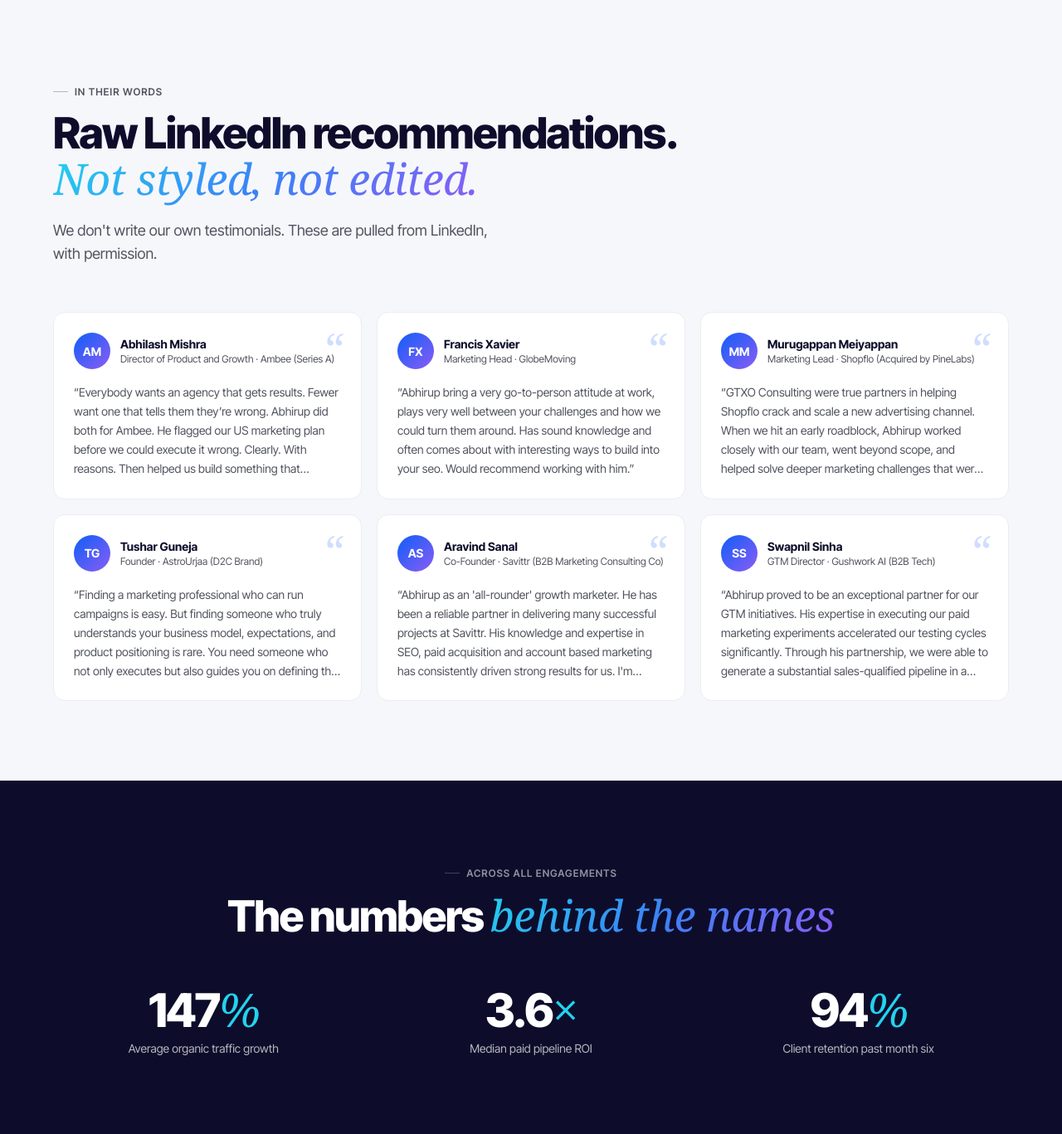
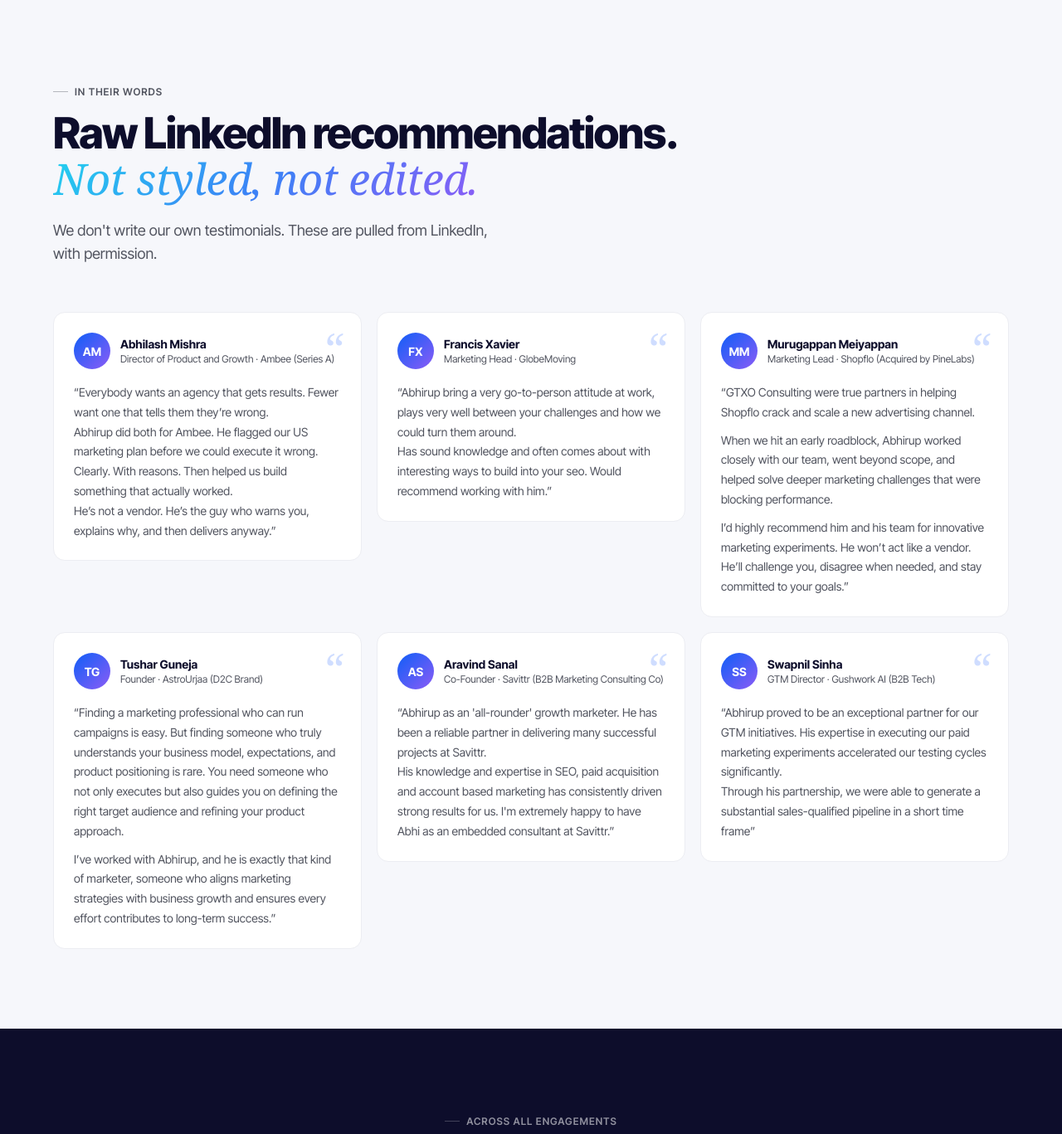
Before and after one commit to abhirup-gtxo/GTXO-Consulting, a Flask app: page /clients.html in a window 1280 px wide. Shown: the part 1260-2627 px from the top of the page at 83% size. Run offline with Flask 3, Linux system fonts and the light colour scheme; the visitor is signed in with stand-in values (Sample User, id 1); some web fonts are replaced.

Commit message:
Show full testimonial text with proper paragraph/line-break rendering
Co-Authored-By: Claude Sonnet 4.6 <noreply@anthropic.com>

```diff
--- a/admin/app.py
+++ b/admin/app.py
@@ -559,12 +559,25 @@ def _t_card_html(item):
     name   = escape(item.get('name', ''))
     desg   = escape(item.get('designation', ''))
     co     = escape(item.get('company', ''))
-    # Collapse newlines/extra whitespace into a single clean string
-    raw    = item.get('testimonial', '').replace('\r\n', ' ').replace('\n', ' ')
-    raw    = re.sub(r'\s{2,}', ' ', raw).strip()
-    quote  = escape(raw)
     tid    = item.get('id', '')
     initls = _initials(item.get('name', ''))
+
+    # Split on blank lines → paragraphs; preserve single line breaks within a paragraph
+    raw = item.get('testimonial', '').replace('\r\n', '\n').strip()
+    blocks = re.split(r'\n{2,}', raw)
+    paras = []
+    for block in blocks:
+        block = block.strip()
+        if not block:
+            continue
+        lines = [escape(l.strip()) for l in block.split('\n') if l.strip()]
+        paras.append('<br>'.join(lines))
+    # Wrap first paragraph with opening curly quote
+    if paras:
+        paras[0] = '&#x201C;' + paras[0]
+        paras[-1] = paras[-1] + '&#x201D;'
+    quote_html = ''.join(f'<p>{p}</p>' for p in paras)
+
     return (
         f'\n    <div class="t-card" data-tid="{tid}">'
         f'\n      <div class="t-head">'
@@ -574,7 +587,7 @@ def _t_card_html(item):
         f'\n          <div class="t-role">{desg} · {co}</div>'
         f'\n        </div>'
         f'\n      </div>'
-        f'\n      <p class="t-quote">&#x201C;{quote}&#x201D;</p>'
+        f'\n      <div class="t-quote">{quote_html}</div>'
         f'\n    </div>'
     )
 
--- a/assets/site.css
+++ b/assets/site.css
@@ -337,7 +337,7 @@ h1, h2, h3, h4, p { margin: 0; }
 /* =====================================================================
    TESTIMONIALS
    ===================================================================== */
-.tgrid { display: grid; grid-template-columns: repeat(3, 1fr); gap: 18px; align-items: stretch; }
+.tgrid { display: grid; grid-template-columns: repeat(3, 1fr); gap: 18px; align-items: start; }
 .t-card {
   background: #fff; border: 1px solid var(--border); border-radius: 14px;
   padding: 24px; display: flex; flex-direction: column; gap: 16px;
@@ -360,13 +360,11 @@ h1, h2, h3, h4, p { margin: 0; }
 .t-name { font-family: var(--font-display); font-weight: 700; font-size: 14px; color: var(--fg); }
 .t-role { font-size: 12px; color: var(--fg-secondary); margin-top: 2px; }
 .t-quote {
-  font-size: 14px; line-height: 1.65; color: var(--fg-secondary);
-  margin: 0; flex: 1;
-  display: -webkit-box;
-  -webkit-line-clamp: 5;
-  -webkit-box-orient: vertical;
-  overflow: hidden;
+  font-size: 14px; line-height: 1.7; color: var(--fg-secondary);
+  margin: 0;
 }
+.t-quote p { margin: 0 0 10px; }
+.t-quote p:last-child { margin-bottom: 0; }
 .t-quote b { font-weight: 600; color: var(--fg); }
 .t-source {
   display: flex; align-items: center; gap: 6px;
--- a/clients.html
+++ b/clients.html
@@ -52,7 +52,7 @@
 <div class="t-role">Director of Product and Growth · Ambee (Series A)</div>
 </div>
 </div>
-<p class="t-quote">“Everybody wants an agency that gets results. Fewer want one that tells them they’re wrong. Abhirup did both for Ambee. He flagged our US marketing plan before we could execute it wrong. Clearly. With reasons. Then helped us build something that actually worked. He’s not a vendor. He’s the guy who warns you, explains why, and then delivers anyway.”</p>
+<div class="t-quote"><p>“Everybody wants an agency that gets results. Fewer want one that tells them they’re wrong.<br/>Abhirup did both for Ambee. He flagged our US marketing plan before we could execute it wrong. Clearly. With reasons. Then helped us build something that actually worked.<br/>He’s not a vendor. He’s the guy who warns you, explains why, and then delivers anyway.”</p></div>
 </div>
 <div class="t-card" data-tid="t-0002-0000-0000-0000-000000000002">
 <div class="t-head">
@@ -62,7 +62,7 @@
 <div class="t-role">Marketing Head · GlobeMoving</div>
 </div>
 </div>
-<p class="t-quote">“Abhirup bring a very go-to-person attitude at work, plays very well between your challenges and how we could turn them around. Has sound knowledge and often comes about with interesting ways to build into your seo. Would recommend working with him.”</p>
+<div class="t-quote"><p>“Abhirup bring a very go-to-person attitude at work, plays very well between your challenges and how we could turn them around.<br/>Has sound knowledge and often comes about with interesting ways to build into your seo. Would recommend working with him.”</p></div>
 </div>
 <div class="t-card" data-tid="t-0003-0000-0000-0000-000000000003">
 <div class="t-head">
@@ -72,7 +72,7 @@
 <div class="t-role">Marketing Lead · Shopflo (Acquired by PineLabs)</div>
 </div>
 </div>
-<p class="t-quote">“GTXO Consulting were true partners in helping Shopflo crack and scale a new advertising channel. When we hit an early roadblock, Abhirup worked closely with our team, went beyond scope, and helped solve deeper marketing challenges that were blocking performance. I’d highly recommend him and his team for innovative marketing experiments. He won’t act like a vendor. He’ll challenge you, disagree when needed, and stay committed to your goals.”</p>
+<div class="t-quote"><p>“GTXO Consulting were true partners in helping Shopflo crack and scale a new advertising channel.</p><p>When we hit an early roadblock, Abhirup worked closely with our team, went beyond scope, and helped solve deeper marketing challenges that were blocking performance.</p><p>I’d highly recommend him and his team for innovative marketing experiments. He won’t act like a vendor. He’ll challenge you, disagree when needed, and stay committed to your goals.”</p></div>
 </div>
 <div class="t-card" data-tid="t-0004-0000-0000-0000-000000000004">
 <div class="t-head">
@@ -82,7 +82,7 @@
 <div class="t-role">Founder · AstroUrjaa (D2C Brand)</div>
 </div>
 </div>
-<p class="t-quote">“Finding a marketing professional who can run campaigns is easy. But finding someone who truly understands your business model, expectations, and product positioning is rare. You need someone who not only executes but also guides you on defining the right target audience and refining your product approach. I’ve worked with Abhirup, and he is exactly that kind of marketer, someone who aligns marketing strategies with business growth and ensures every effort contributes to long-term success.”</p>
+<div class="t-quote"><p>“Finding a marketing professional who can run campaigns is easy. But finding someone who truly understands your business model, expectations, and product positioning is rare. You need someone who not only executes but also guides you on defining the right target audience and refining your product approach.</p><p>I’ve worked with Abhirup, and he is exactly that kind of marketer, someone who aligns marketing strategies with business growth and ensures every effort contributes to long-term success.”</p></div>
 </div>
 <div class="t-card" data-tid="t-0008-0000-0000-0000-000000000008">
 <div class="t-head">
@@ -92,7 +92,7 @@
 <div class="t-role">Co-Founder · Savittr (B2B Marketing Consulting Co)</div>
 </div>
 </div>
-<p class="t-quote">“Abhirup as an 'all-rounder' growth marketer. He has been a reliable partner in delivering many successful projects at Savittr. His knowledge and expertise in SEO, paid acquisition and account based marketing has consistently driven strong results for us. I'm extremely happy to have Abhi as an embedded consultant at Savittr.”</p>
+<div class="t-quote"><p>“Abhirup as an 'all-rounder' growth marketer. He has been a reliable partner in delivering many successful projects at Savittr.<br/>His knowledge and expertise in SEO, paid acquisition and account based marketing has consistently driven strong results for us. I'm extremely happy to have Abhi as an embedded consultant at Savittr.”</p></div>
 </div>
 <div class="t-card" data-tid="t-0009-0000-0000-0000-000000000009">
 <div class="t-head">
@@ -102,7 +102,7 @@
 <div class="t-role">GTM Director · Gushwork AI (B2B Tech)</div>
 </div>
 </div>
-<p class="t-quote">“Abhirup proved to be an exceptional partner for our GTM initiatives. His expertise in executing our paid marketing experiments accelerated our testing cycles significantly. Through his partnership, we were able to generate a substantial sales-qualified pipeline in a short time frame”</p>
+<div class="t-quote"><p>“Abhirup proved to be an exceptional partner for our GTM initiatives. His expertise in executing our paid marketing experiments accelerated our testing cycles significantly.<br/>Through his partnership, we were able to generate a substantial sales-qualified pipeline in a short time frame”</p></div>
 </div>
 </div>
 </div>
--- a/index.html
+++ b/index.html
@@ -323,7 +323,7 @@
 <div class="t-role">Director of Product and Growth · Ambee (Series A)</div>
 </div>
 </div>
-<p class="t-quote">“Everybody wants an agency that gets results. Fewer want one that tells them they’re wrong. Abhirup did both for Ambee. He flagged our US marketing plan before we could execute it wrong. Clearly. With reasons. Then helped us build something that actually worked. He’s not a vendor. He’s the guy who warns you, explains why, and then delivers anyway.”</p>
+<div class="t-quote"><p>“Everybody wants an agency that gets results. Fewer want one that tells them they’re wrong.<br/>Abhirup did both for Ambee. He flagged our US marketing plan before we could execute it wrong. Clearly. With reasons. Then helped us build something that actually worked.<br/>He’s not a vendor. He’s the guy who warns you, explains why, and then delivers anyway.”</p></div>
 </div>
 <div class="t-card" data-tid="t-0002-0000-0000-0000-000000000002">
 <div class="t-head">
@@ -333,7 +333,7 @@
 <div class="t-role">Marketing Head · GlobeMoving</div>
 </div>
 </div>
-<p class="t-quote">“Abhirup bring a very go-to-person attitude at work, plays very well between your challenges and how we could turn them around. Has sound knowledge and often comes about with interesting ways to build into your seo. Would recommend working with him.”</p>
+<div class="t-quote"><p>“Abhirup bring a very go-to-person attitude at work, plays very well between your challenges and how we could turn them around.<br/>Has sound knowledge and often comes about with interesting ways to build into your seo. Would recommend working with him.”</p></div>
 </div>
 <div class="t-card" data-tid="t-0003-0000-0000-0000-000000000003">
 <div class="t-head">
@@ -343,7 +343,7 @@
 <div class="t-role">Marketing Lead · Shopflo (Acquired by PineLabs)</div>
 </div>
 </div>
-<p class="t-quote">“GTXO Consulting were true partners in helping Shopflo crack and scale a new advertising channel. When we hit an early roadblock, Abhirup worked closely with our team, went beyond scope, and helped solve deeper marketing challenges that were blocking performance. I’d highly recommend him and his team for innovative marketing experiments. He won’t act like a vendor. He’ll challenge you, disagree when needed, and stay committed to your goals.”</p>
+<div class="t-quote"><p>“GTXO Consulting were true partners in helping Shopflo crack and scale a new advertising channel.</p><p>When we hit an early roadblock, Abhirup worked closely with our team, went beyond scope, and helped solve deeper marketing challenges that were blocking performance.</p><p>I’d highly recommend him and his team for innovative marketing experiments. He won’t act like a vendor. He’ll challenge you, disagree when needed, and stay committed to your goals.”</p></div>
 </div>
 </div>
 </div>
```
